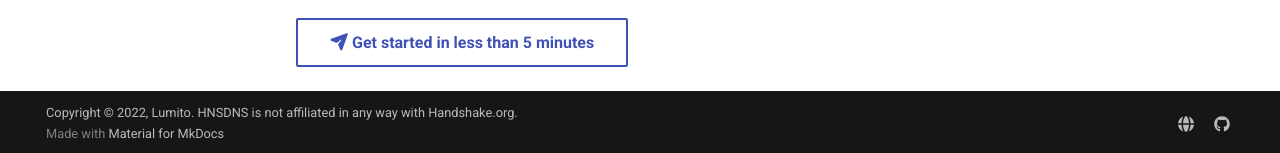
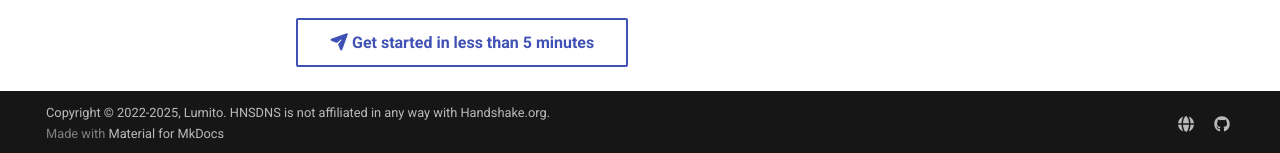
Before and after one commit to HNSDNS/docs, an MkDocs documentation site: the page built from docs/index.md, in a window 1280 px wide and 1346 px high. Shown: the part 1190-1343 px from the top of the window. Built offline with MkDocs 1.6.1 and Material for MkDocs 9.7.7, drawn with Linux system fonts in a browser that asks for light colours; comment, search, counter and statistics services are not loaded.

Commit message:
Update copyright info

```diff
--- a/mkdocs.yml
+++ b/mkdocs.yml
@@ -80,4 +80,4 @@ extra:
       link: https://github.com/HNSDNS
       name: HNSDNS on GitHub
 
-copyright: Copyright &copy; 2022, <a href="https://www.lumito.net" target="_blank">Lumito</a>. HNSDNS is not affiliated in any way with <a href="https://handshake.org" target="_blank">Handshake.org</a>.
+copyright: Copyright &copy; 2022-2025, <a href="https://www.lumito.net" target="_blank">Lumito</a>. HNSDNS is not affiliated in any way with <a href="https://handshake.org" target="_blank">Handshake.org</a>.
```
